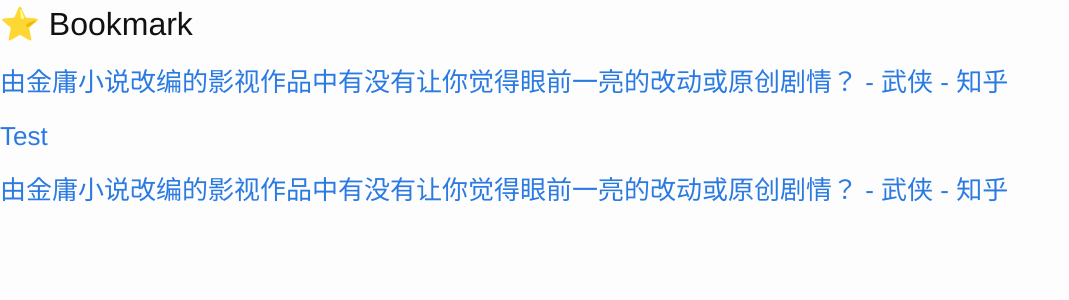
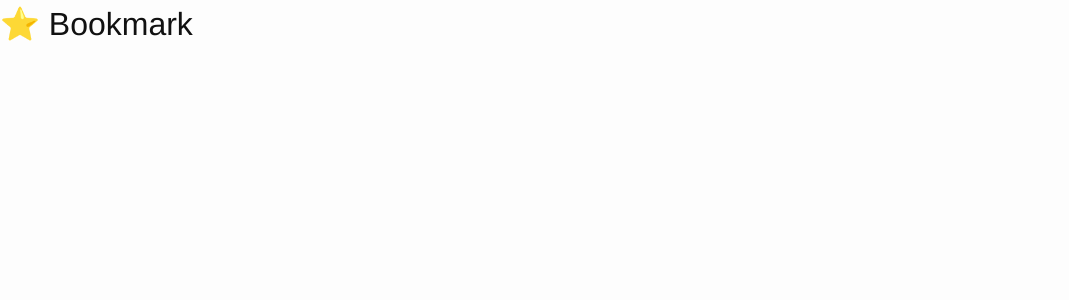
Before and after one commit to cnwarden/cnwarden.github.io, a Jekyll site: the page built from fav/index.md, in a window 1280 px wide. Shown: the top 300 px of the page, without its empty margins (0-1069 px from the left). Built offline with Jekyll 4.4.1, drawn with Linux system fonts in a browser that asks for light colours; emoji names are drawn with the system emoji font.

Commit message:
Update index.md

```diff
--- a/fav/index.md
+++ b/fav/index.md
@@ -4,8 +4,3 @@ title:  fav
 ---
 
 ## :star: Bookmark
-### [由金庸小说改编的影视作品中有没有让你觉得眼前一亮的改动或原创剧情？ - 武侠 - 知乎](https://www.zhihu.com/question/40580832)
-
-### [Test](https://www.zhihu.com/question/29916311)
-
-### [由金庸小说改编的影视作品中有没有让你觉得眼前一亮的改动或原创剧情？ - 武侠 - 知乎](https://www.zhihu.com/question/40580832)
```
